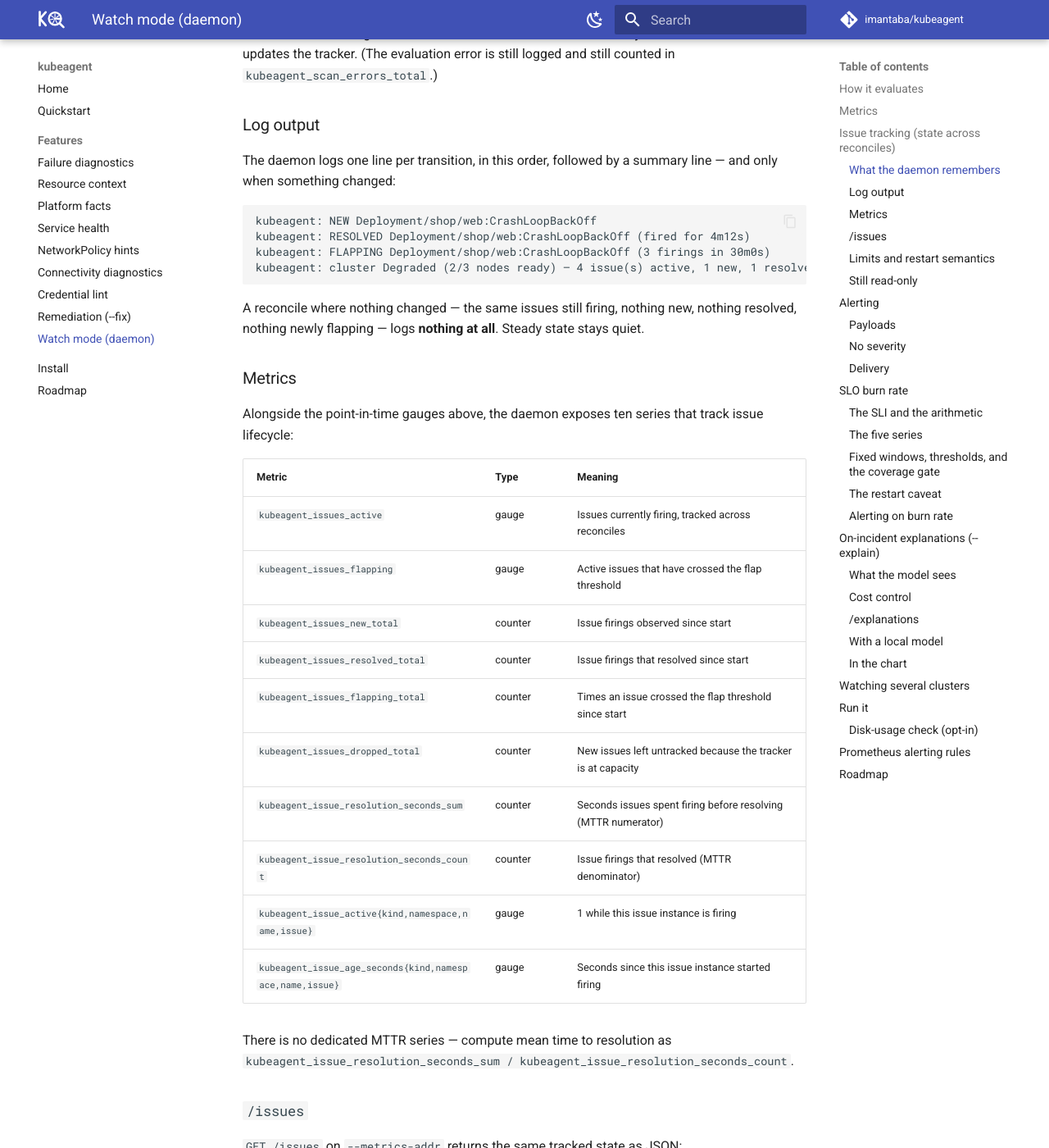
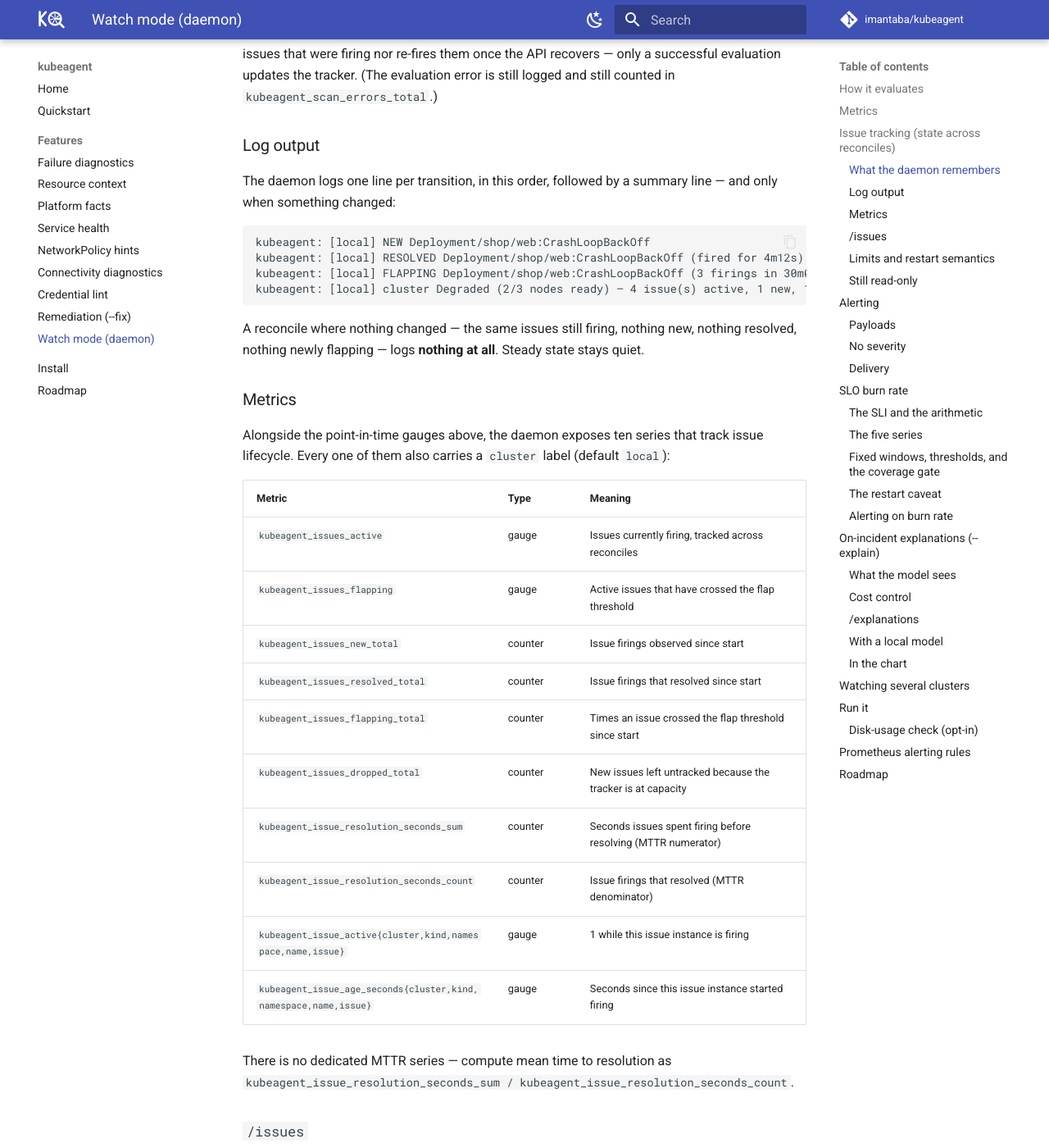
Before and after one commit to imantaba/kubeagent, an MkDocs documentation site: the page built from website/docs/features/watch-mode.md, in a window 1280 px wide and 1400 px high, scrolled down 2921 px. Shown: the whole window at 82% size. Built offline with MkDocs 1.6.1 and Material for MkDocs 9.7.7, drawn with Linux system fonts in a browser that asks for light colours; comment, search, counter and statistics services are not loaded; some of the changed text lies outside the part shown.

Commit message:
docs: reconcile watch-mode reference material with the multi-cluster hub
Task 9 documented the multi-cluster hub in its own section but left the
pre-existing reference material on the same pages contradicting it:

- deploy/README.md and install.md still claimed the daemon makes no
  LLM/external calls at all; state the two facts separately, as 57dfb25
  already did for deploy/README.md's Security notes: the deterministic
  core makes no outbound calls and runs offline without --explain, and
  --explain adds one outbound HTTPS call to the model provider.
- watch-mode.md's payload examples (JSON, Slack, Alertmanager) and label
  lists omitted the cluster field/label the encoders actually emit.
- watch-mode.md's metric tables (point-in-time gauges, issue-lifecycle
  series, SLO five series) omitted the cluster label those families
  carry, while correctly leaving the alert and explain families alone.
- watch-mode.md's log examples omitted the [<cluster>] prefix clusterLogf
  always adds.
- The "Run it" flag summary never gained --context, --cluster-name, or
  --include-local.

Verified every change against internal/watch/metrics.go, internal/watch/
watch.go, internal/alert/encode.go, and internal/alertstate/alertstate.go,
and against a live watch daemon run against the kubeagent-chaos Kind
cluster (json/slack/alertmanager payloads, log lines, and /metrics
output all captured and diffed against the new doc text).

````diff
--- a/website/docs/features/watch-mode.md
+++ b/website/docs/features/watch-mode.md
@@ -29,18 +29,20 @@
 
 ## Metrics
 
-The daemon serves Prometheus text on `--metrics-addr` (default `:8080`):
+The daemon serves Prometheus text on `--metrics-addr` (default `:8080`). Every series
+in this table also carries a `cluster` label (default `local`); see
+[Watching several clusters](#watching-several-clusters):
 
 | Metric | Meaning |
 |--------|---------|
 | `kubeagent_cluster_healthy` | 1 if the cluster verdict is Healthy, else 0 |
 | `kubeagent_nodes_ready` / `kubeagent_nodes_total` | node readiness |
 | `kubeagent_workloads_flagged` | workloads currently needing attention |
-| `kubeagent_findings{issue="..."}` | current findings by type (e.g. `CrashLoopBackOff`, `ImagePullBackOff`, `OOMKilled`, `VolumeAttachError`, `RestartLoop`) |
+| `kubeagent_findings{cluster="...",issue="..."}` | current findings by type (e.g. `CrashLoopBackOff`, `ImagePullBackOff`, `OOMKilled`, `VolumeAttachError`, `RestartLoop`) |
 | `kubeagent_service_issues` | Service issues (no ready endpoints, LB pending); excludes intentionally-empty (parked) Services |
 | `kubeagent_nodes_without_reservations` | Number of nodes whose kubelet reserves no memory (allocatable == capacity) |
 | `kubeagent_pvcs_reclaim_delete` | Number of PVCs whose bound PV has reclaimPolicy Delete |
-| `kubeagent_node_fs_usage_ratio{node}` | Node root-filesystem usage ratio (opt-in; requires `--disk-usage` / `KUBEAGENT_DISK_USAGE=true`) |
+| `kubeagent_node_fs_usage_ratio{cluster,node}` | Node root-filesystem usage ratio (opt-in; requires `--disk-usage` / `KUBEAGENT_DISK_USAGE=true`) |
 | `kubeagent_volumes_over_disk_threshold` | Number of node filesystems and PVCs at or over `--disk-threshold` (opt-in) |
 | `kubeagent_ingress_route_issues` | Number of Ingress routes whose backend Service is missing, has no ready endpoints, or does not expose the referenced port; excludes intentionally-empty (parked) routes |
 | `kubeagent_pvc_pending_issues` | Number of PersistentVolumeClaims stuck Pending because provisioning or binding failed |
@@ -90,10 +92,10 @@
 line — and only when something changed:
 
 ```
-kubeagent: NEW Deployment/shop/web:CrashLoopBackOff
-kubeagent: RESOLVED Deployment/shop/web:CrashLoopBackOff (fired for 4m12s)
-kubeagent: FLAPPING Deployment/shop/web:CrashLoopBackOff (3 firings in 30m0s)
-kubeagent: cluster Degraded (2/3 nodes ready) — 4 issue(s) active, 1 new, 1 resolved
+kubeagent: [local] NEW Deployment/shop/web:CrashLoopBackOff
+kubeagent: [local] RESOLVED Deployment/shop/web:CrashLoopBackOff (fired for 4m12s)
+kubeagent: [local] FLAPPING Deployment/shop/web:CrashLoopBackOff (3 firings in 30m0s)
+kubeagent: [local] cluster Degraded (2/3 nodes ready) — 4 issue(s) active, 1 new, 1 resolved
 ```
 
 A reconcile where nothing changed — the same issues still firing, nothing new,
@@ -103,7 +105,8 @@
 ### Metrics
 
 Alongside the point-in-time gauges above, the daemon exposes ten series that
-track issue lifecycle:
+track issue lifecycle. Every one of them also carries a `cluster` label (default
+`local`):
 
 | Metric | Type | Meaning |
 |--------|------|---------|
@@ -115,8 +118,8 @@
 | `kubeagent_issues_dropped_total` | counter | New issues left untracked because the tracker is at capacity |
 | `kubeagent_issue_resolution_seconds_sum` | counter | Seconds issues spent firing before resolving (MTTR numerator) |
 | `kubeagent_issue_resolution_seconds_count` | counter | Issue firings that resolved (MTTR denominator) |
-| `kubeagent_issue_active{kind,namespace,name,issue}` | gauge | 1 while this issue instance is firing |
-| `kubeagent_issue_age_seconds{kind,namespace,name,issue}` | gauge | Seconds since this issue instance started firing |
+| `kubeagent_issue_active{cluster,kind,namespace,name,issue}` | gauge | 1 while this issue instance is firing |
+| `kubeagent_issue_age_seconds{cluster,kind,namespace,name,issue}` | gauge | Seconds since this issue instance started firing |
 
 There is no dedicated MTTR series — compute mean time to resolution as
 `kubeagent_issue_resolution_seconds_sum / kubeagent_issue_resolution_seconds_count`.
@@ -211,10 +214,10 @@
 alongside the `NEW`:
 
 ```text
-kubeagent: NEW Deployment/shop/web:ErrImagePull
-kubeagent: RESOLVED Deployment/shop/web:Degraded (fired for 2s)
-kubeagent: NEW Deployment/shop/web:ImagePullBackOff
-kubeagent: RESOLVED Deployment/shop/web:ErrImagePull (fired for 15s)
+kubeagent: [local] NEW Deployment/shop/web:ErrImagePull
+kubeagent: [local] RESOLVED Deployment/shop/web:Degraded (fired for 2s)
+kubeagent: [local] NEW Deployment/shop/web:ImagePullBackOff
+kubeagent: [local] RESOLVED Deployment/shop/web:ErrImagePull (fired for 15s)
 ```
 
 A `RESOLVED` line therefore means *that issue* stopped firing, not that the
@@ -279,6 +282,7 @@
 {
   "status": "firing",
   "reason": "changed",
+  "cluster": "local",
   "kind": "Deployment",
   "namespace": "shop",
   "name": "web",
@@ -296,11 +300,11 @@
 while the object stays broken, so the alert keeps the original break time rather
 than restarting the clock on each new failure mode.
 
-`slack` — an incoming-webhook body: `*FIRING* Deployment/shop/web` with the issue
-list and firing time, or `*RESOLVED* Deployment/shop/web (fired for 4m12s)`.
+`slack` — an incoming-webhook body: `*FIRING* local/Deployment/shop/web` with the issue
+list and firing time, or `*RESOLVED* local/Deployment/shop/web (fired for 4m12s)`.
 
 `alertmanager` — a `POST /api/v2/alerts` array. Labels are `alertname`
-(`KubeagentIssue`), `kind`, `name`, and — only for a namespaced object —
+(`KubeagentIssue`), `cluster`, `kind`, `name`, and — only for a namespaced object —
 `namespace`; a cluster-scoped alert such as a `Node` carries no `namespace`
 label at all. The issue list is an **annotation**, because a label that changes
 as the failure evolves would create a second alert instead of updating the open
@@ -325,7 +329,7 @@
 Route on **labels only**. Alertmanager's routing tree cannot match annotations,
 so a matcher on `issues` never fires — that is the cost of keeping the issue
 list out of the label set. The labels available to route on are `alertname`,
-`kind`, `name`, and `namespace`. Reach for `issues` in the notification
+`cluster`, `kind`, `name`, and `namespace`. Reach for `issues` in the notification
 template, where annotations are in scope:
 
 ```text
@@ -394,11 +398,11 @@
 
 | Metric | Labels | Meaning |
 |--------|--------|---------|
-| `kubeagent_slo_target_ratio` | none | Configured availability SLO as a ratio |
-| `kubeagent_slo_availability_ratio` | `window` (`fast`/`slow`) | Time-weighted fraction of workload-seconds that are not flagged, over the window |
-| `kubeagent_slo_burn_rate` | `window` (`fast`/`slow`) | Error-budget consumption multiple (1 = spending exactly at budget) |
-| `kubeagent_slo_window_coverage_ratio` | `window` (`fast`/`slow`) | Fraction of the window carrying samples |
-| `kubeagent_slo_error_budget_remaining_ratio` | none | Budget left over the **slow window only**, clamped to `[0,1]` |
+| `kubeagent_slo_target_ratio` | `cluster` | Configured availability SLO as a ratio |
+| `kubeagent_slo_availability_ratio` | `cluster`, `window` (`fast`/`slow`) | Time-weighted fraction of workload-seconds that are not flagged, over the window |
+| `kubeagent_slo_burn_rate` | `cluster`, `window` (`fast`/`slow`) | Error-budget consumption multiple (1 = spending exactly at budget) |
+| `kubeagent_slo_window_coverage_ratio` | `cluster`, `window` (`fast`/`slow`) | Fraction of the window carrying samples |
+| `kubeagent_slo_error_budget_remaining_ratio` | `cluster` | Budget left over the **slow window only**, clamped to `[0,1]` |
 
 Five metric names, eight samples (three carry both a `fast` and a `slow`
 series). `kubeagent_slo_error_budget_remaining_ratio` is `1 - slowBurnRate`
@@ -465,8 +469,8 @@
 and clears with a single `resolved` notification on the clearing edge:
 
 ```text
-kubeagent: NEW SLO/error-budget:ErrorBudgetBurn (fast=18.2x slow=7.1x, coverage fast=100% slow=95%)
-kubeagent: RESOLVED SLO/error-budget (burn back under threshold; fast=2.1x slow=1.4x)
+kubeagent: [local] NEW SLO/error-budget:ErrorBudgetBurn (fast=18.2x slow=7.1x, coverage fast=100% slow=95%)
+kubeagent: [local] RESOLVED SLO/error-budget (burn back under threshold; fast=2.1x slow=1.4x)
 ```
 
 This alert is **not** an object: it never enters `watchstate` or `alertstate`,
@@ -670,7 +674,11 @@
 curl localhost:8080/metrics
 ```
 
-Flags (each with a `KUBEAGENT_*` env fallback): `--metrics-addr` (`:8080`),
+Flags (each with a `KUBEAGENT_*` env fallback, except `--context`, which is
+repeatable and has none): `--context` (repeatable; default: current-context),
+`--cluster-name` / `KUBEAGENT_CLUSTER_NAME` (`local`; see
+[Watching several clusters](#watching-several-clusters)), `--include-local` /
+`KUBEAGENT_INCLUDE_LOCAL` (off by default), `--metrics-addr` (`:8080`),
 `--heartbeat` (`60s`), `--debounce` (`2s`), `--namespace`/`-n` (default all
 namespaces), `--node-heartbeat-threshold` / `KUBEAGENT_NODE_HEARTBEAT_THRESHOLD`
 (`40s`; `0` disables the kubelet-lease staleness check),
````
Also changed, not shown: website/docs/install.md (+5 -2 lines), deploy/README.md.
